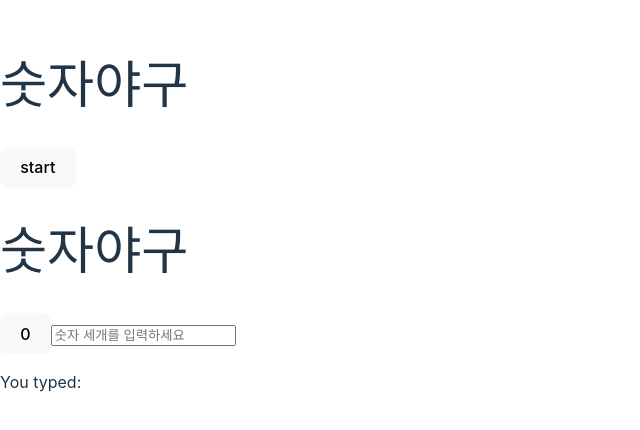
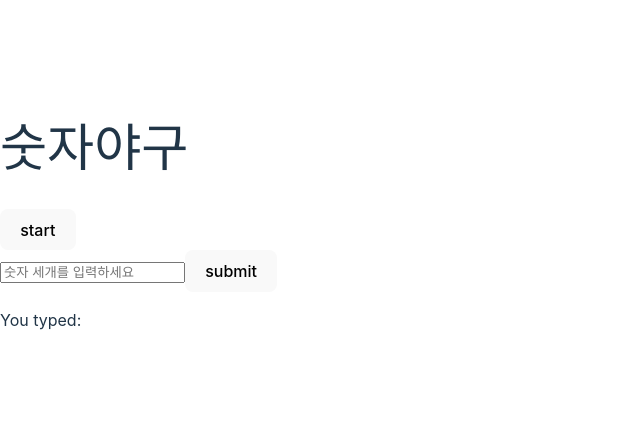
Before and after one commit to seunwon/baseball, a React (Vite) app: page / in a window 1280 px wide. Shown: the part 184-614 px from the top of the page, without its empty margins (0-640 px from the left). Built offline with nearby package versions, Linux system fonts and the light colour scheme.

Commit message:
generate numbers

```diff
--- a/src/Game.tsx
+++ b/src/Game.tsx
@@ -3,23 +3,29 @@ import { useState } from "react";
 function StartPage() {
   const [count, setCount] = useState(0);
   const [guess, setGuess] = useState("");
+  const [finalGuess, setfinalGuess] = useState("");
 
   function handleChange(e) {
     setGuess(e.target.value);
+    console.log(e.target.value);
+  }
+
+  function addGuess() {
+    setCount(count + 1);
+    setfinalGuess(guess);
+    console.log(finalGuess);
   }
 
   return (
     <>
-      <h1>숫자야구</h1>
-
       <div className="App">
-        <button onClick={() => setCount((count) => count + 1)}>{count}</button>
         <input
           type="text"
           onChange={handleChange}
           placeholder="숫자 세개를 입력하세요"
         ></input>
-        <p>You typed: {guess}</p>
+        <button onClick={addGuess}>submit</button>
+        <p>You typed: {finalGuess}</p>
       </div>
     </>
   );
```
Also changed, not shown: src/Answer.tsx (added, +15 -0 lines).
